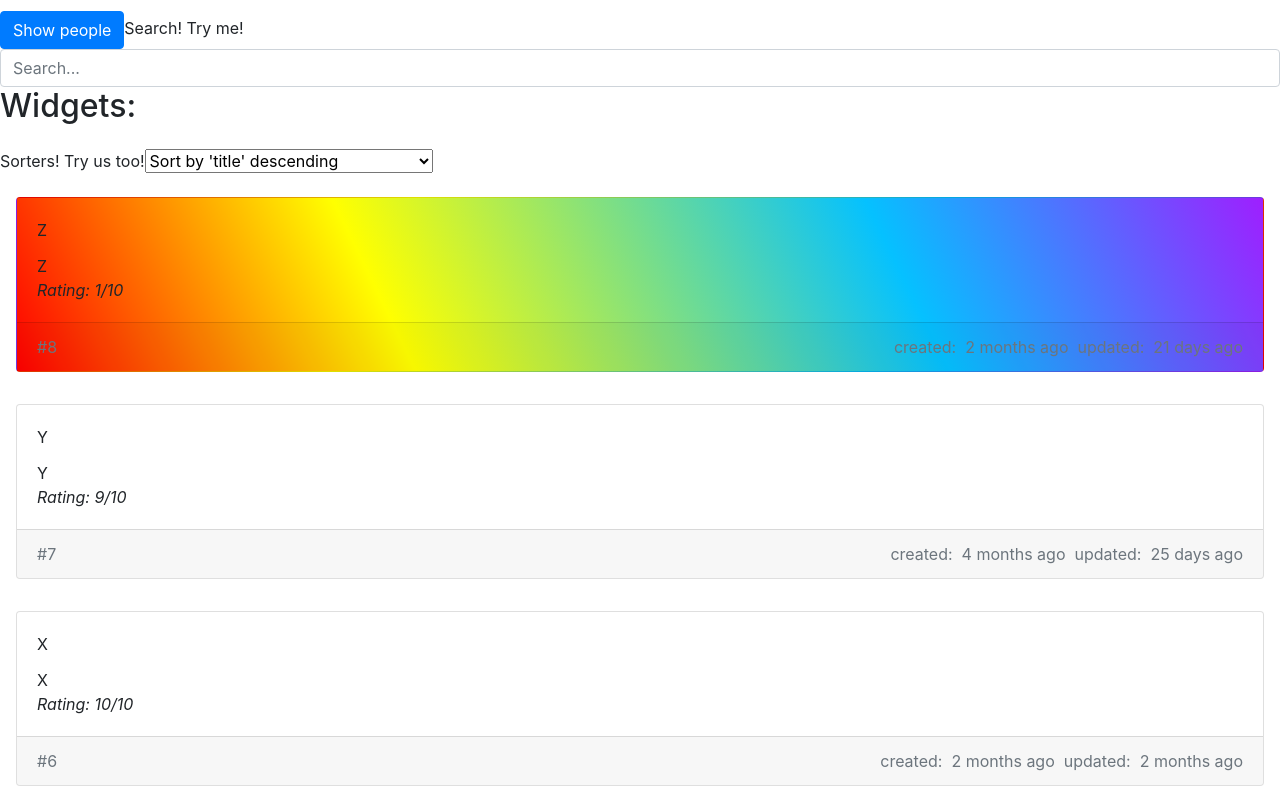
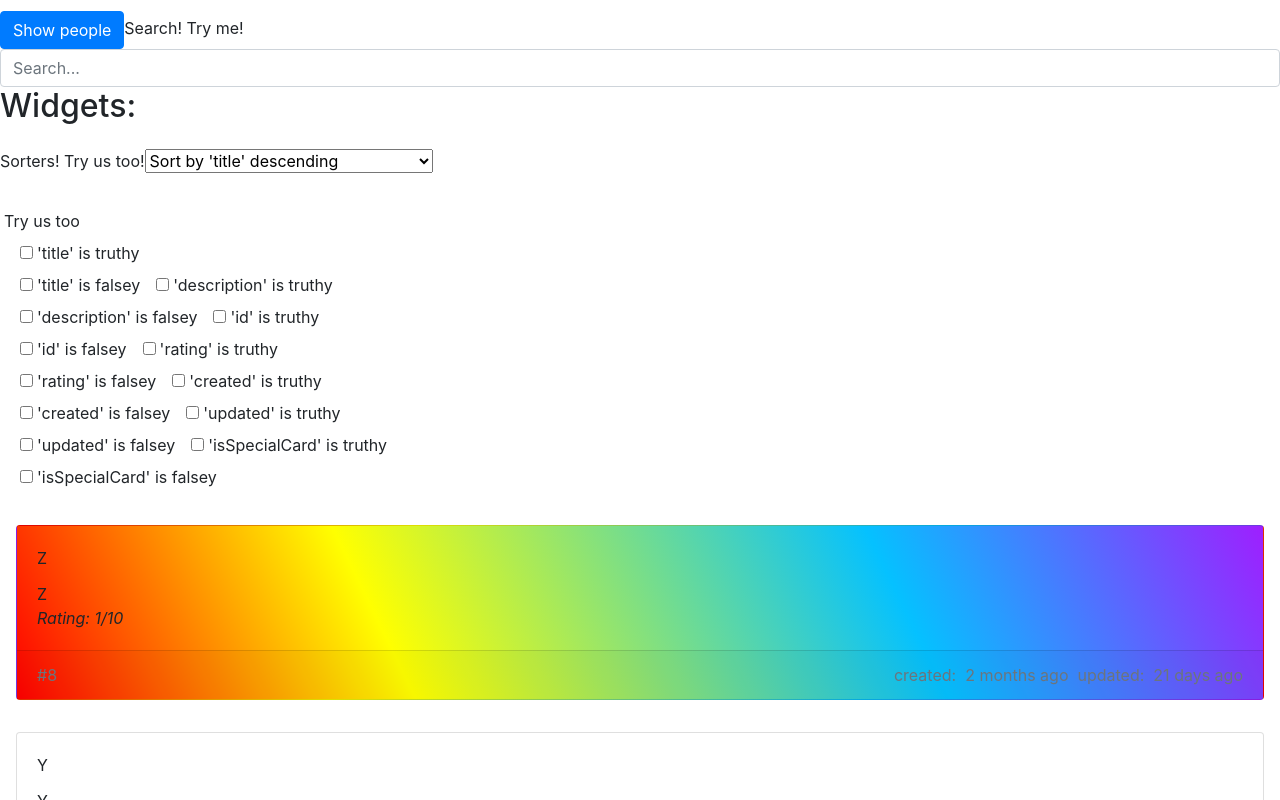
Before and after one commit to geochronology/ts-generic-fns, a React (Create React App) app: page / in a window 1280 px wide. Shown: the top 800 px of the page. Built offline with nearby package versions, Linux system fonts and the light colour scheme.

Commit message:
added filtering with falsey vals

```diff
--- a/src/App.tsx
+++ b/src/App.tsx
@@ -5,24 +5,30 @@ import genericSearch from './utils/genericSearch';
 import { SearchInput } from './components/SearchInput';
 import genericSort from './utils/genericSort';
 import IWidget from './interfaces/IWidget';
-import IProperty from './interfaces/IProperty';
+import ISorter from './interfaces/ISorter';
 import { Sorters } from './components/Sorters';
+import Filters from './components/Filters';
 import IPerson from './interfaces/IPerson';
 import { WidgetRenderer } from './components/renderers/WidgetRenderer';
 import { PeopleRenderer } from './components/renderers/PeopleRenderer';
 import genericFilter from './utils/genericFilter';
+import IFilter from './interfaces/IFilter';
 
 function App() {
   const [query, setQuery] = useState<string>("")
   const [showPeople, setShowPeople] = useState<boolean>(false)
-  const [widgetSortProperty, setWidgetSortProperty] = useState<IProperty<IWidget>>(
+  const [widgetSortProperty, setWidgetSortProperty] = useState<ISorter<IWidget>>(
     { property: "title", isDescending: true }
   )
-  const [widgetFilterProperties, setWidgetFilterProperties] = useState<Array<keyof IWidget>>([])
-  const [peopleSortProperty, setPeopleSortProperty] = useState<IProperty<IPerson>>(
+  const [widgetFilterProperties, setWidgetFilterProperties] = useState<
+    Array<IFilter<IWidget>>
+  >([])
+  const [peopleSortProperty, setPeopleSortProperty] = useState<ISorter<IPerson>>(
     { property: "firstName", isDescending: true }
   )
-  const [peopleFilterProperties, setPeopleFilterProperties] = useState<Array<keyof IPerson>>([])
+  const [peopleFilterProperties, setPeopleFilterProperties] = useState<
+    Array<IFilter<IPerson>>
+  >([])
   const buttonText = showPeople ? "Show widgets" : "Show people"
 
   return (
@@ -44,6 +50,42 @@ function App() {
               setWidgetSortProperty(propertyType)
             }}
             object={widgets[0]}
+          />
+          <Filters
+            object={widgets[0]}
+            properties={widgetFilterProperties}
+            onChangeFilter={(property) => {
+              const propertyMatch = widgetFilterProperties.some(
+                (widgetFilterProperty) =>
+                  widgetFilterProperty.property === property.property
+              )
+              const fullMatch = widgetFilterProperties.some(
+                (widgetFilterProperty) =>
+                  widgetFilterProperty.property === property.property &&
+                  widgetFilterProperty.isTruthySelected === property.isTruthySelected
+              )
+              if (fullMatch) {
+                setWidgetFilterProperties(
+                  widgetFilterProperties.filter(
+                    (widgetFilterProperty) =>
+                      widgetFilterProperty.property !== property.property
+                  )
+                )
+              } else if (propertyMatch) {
+                setWidgetFilterProperties([
+                  ...widgetFilterProperties.filter(
+                    (widgetFilterProperty) =>
+                      widgetFilterProperty.property !== property.property
+                  ),
+                  property
+                ])
+              } else {
+                setWidgetFilterProperties([
+                  ...widgetFilterProperties,
+                  property
+                ])
+              }
+            }}
           />
           {widgets
             .filter((widget) =>
@@ -71,6 +113,23 @@ function App() {
             }}
             object={people[0]}
           />
+          <Filters
+            object={people[0]}
+            properties={peopleFilterProperties}
+            onChangeFilter={(property) => {
+              peopleFilterProperties.includes(property)
+                ? setPeopleFilterProperties(
+                  peopleFilterProperties.filter(
+                    peopleFilterProperties => peopleFilterProperties !== property
+                  )
+                ) : setPeopleFilterProperties([
+                  ...peopleFilterProperties,
+                  property
+                ])
+            }}
+          />
+          <br />
+
           {people
             .filter(person => genericSearch(
               person,
--- /dev/null
+++ b/src/components/Filters.tsx
@@ -0,0 +1,45 @@
+import React, { ReactElement } from 'react'
+import IFilter from '../interfaces/IFilter'
+
+interface IFiltersProps<T> {
+  object: T;
+  properties: Array<IFilter<T>>;
+  onChangeFilter: (property: IFilter<T>) => void;
+}
+
+export default function Filters<T>(props: IFiltersProps<T>): ReactElement {
+
+  const { object, properties, onChangeFilter } = props
+
+  return (
+    <div className="p-1 my-2">
+      <label className="mt-3">Try us too</label>
+      <br />
+      {Object.keys(object).map(key => {
+        return (
+          <>
+            <input
+              type="checkbox"
+              id={`${key}-true`}
+              value={key}
+              onChange={() => onChangeFilter({ property: key as any, isTruthySelected: true })}
+              checked={properties.some(property => property.property === key && property.isTruthySelected)}
+              className="m-1 ml-3"
+            />
+            <label htmlFor={key}>'{key}' is truthy</label>
+            <br />
+            <input
+              type="checkbox"
+              id={`${key}-false`}
+              value={key}
+              onChange={() => onChangeFilter({ property: key as any, isTruthySelected: false })}
+              checked={properties.some(property => property.property === key && !property.isTruthySelected)}
+              className="m-1 ml-3"
+            />
+            <label htmlFor={key}>'{key}' is falsey</label>
+          </>
+        )
+      })}
+    </div>
+  )
+}
--- a/src/components/Sorters.tsx
+++ b/src/components/Sorters.tsx
@@ -1,9 +1,9 @@
 import React from 'react'
-import IProperty from '../interfaces/IProperty'
+import ISorter from '../interfaces/ISorter'
 
 export interface ISortersProps<T> {
   object: T;
-  setProperty: (propertyType: IProperty<T>) => void;
+  setProperty: (propertyType: ISorter<T>) => void;
 }
 
 export function Sorters<T>(props: ISortersProps<T>) {
--- /dev/null
+++ b/src/interfaces/IFilter.ts
@@ -0,0 +1,4 @@
+export default interface IFilter<T> {
+  property: keyof T;
+  isTruthySelected: boolean;
+}
--- a/src/interfaces/IProperty.ts
+++ b/src/interfaces/ISorter.ts
@@ -1,4 +1,4 @@
-export default interface IProperty<T> {
+export default interface ISorter<T> {
   property: keyof T;
   isDescending: boolean;
 }
--- a/src/utils/genericFilter.ts
+++ b/src/utils/genericFilter.ts
@@ -1,10 +1,11 @@
-export default function genericFilter<T>(object: T, filterProperties: Array<keyof T>): boolean {
+import IFilter from "../interfaces/IFilter";
 
+export default function genericFilter<T>(
+  object: T,
+  filterProperties: Array<IFilter<T>>
+): boolean {
   return filterProperties.every(filterProperty => {
-    return object[filterProperty] ? true : false;
+    const { property, isTruthySelected } = filterProperty
+    return isTruthySelected ? object[property] : !object[property];
   })
-
-
-
-
 }
--- a/src/utils/genericSort.ts
+++ b/src/utils/genericSort.ts
@@ -1,9 +1,9 @@
-import IProperty from "../interfaces/IProperty"
+import ISorter from "../interfaces/ISorter"
 
 export default function genericSort<T>(
   a: T,
   b: T,
-  propertyType: IProperty<T>) {
+  propertyType: ISorter<T>) {
 
   const { property, isDescending } = propertyType
 
```
